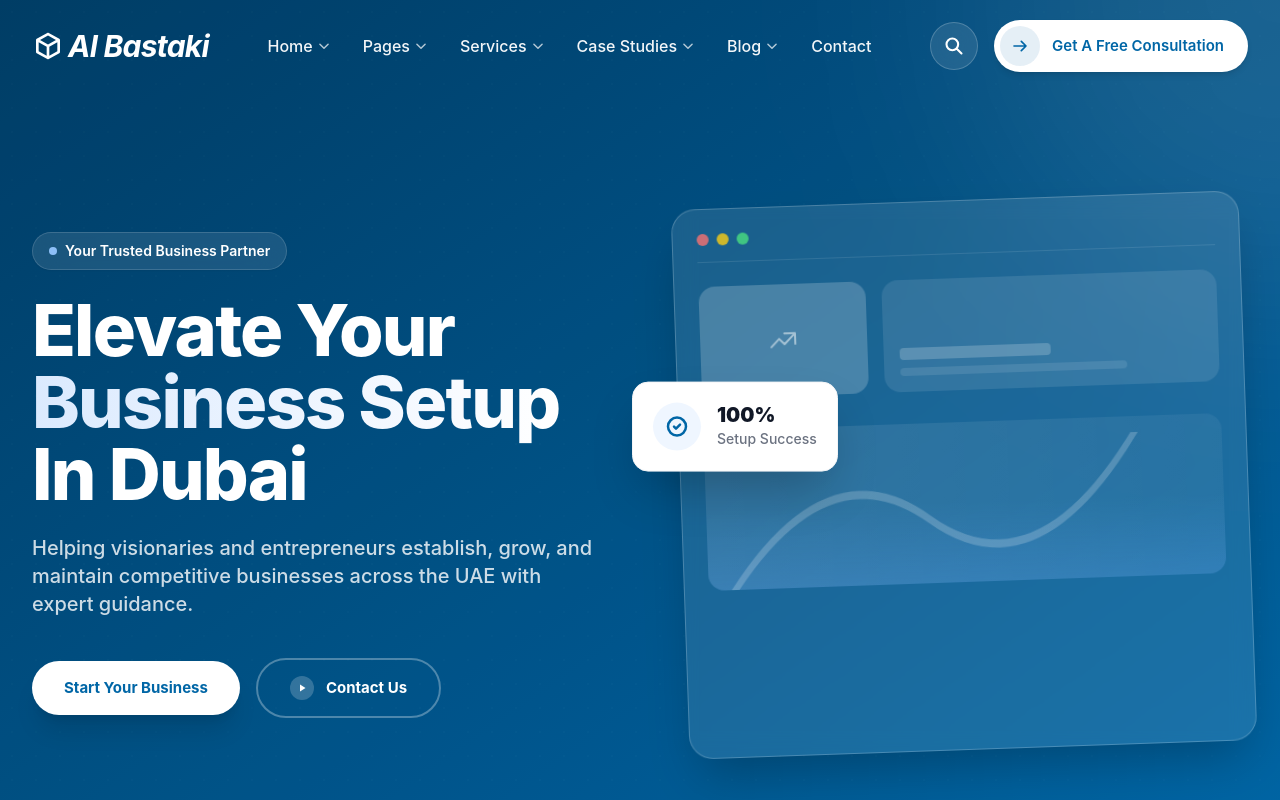
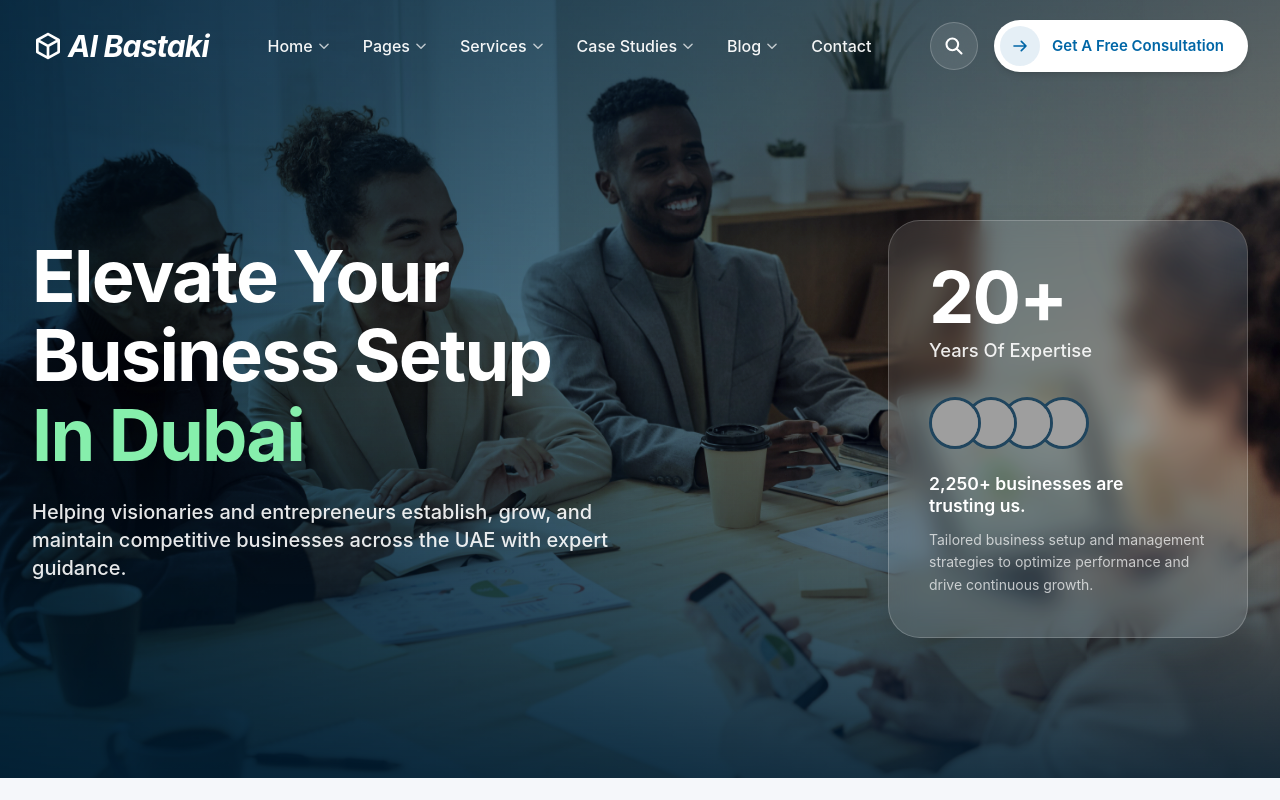
Before and after one commit to pvsameerpvs/al-bastaki-business-services-nextjs-project, a Next.js app: page / in a window 1280 px wide. Shown: the top 800 px of the page. Built offline with nearby package versions, Linux system fonts and the light colour scheme; grey boxes are pictures that could not be loaded.

Commit message:
fix: ui currct

```diff
--- a/components/Hero.tsx
+++ b/components/Hero.tsx
@@ -1,99 +1,100 @@
 'use client'
 import { motion } from 'framer-motion'
+import { useState, useEffect } from 'react'
 
 export default function Hero(){
+  const [currentImage, setCurrentImage] = useState(0)
+  const images = ['/hero-main1.jpg', '/hero-main2.jpg']
+
+  useEffect(() => {
+    const timer = setInterval(() => {
+      setCurrentImage((prev) => (prev + 1) % images.length)
+    }, 5000)
+    return () => clearInterval(timer)
+  }, [])
+
   return(
-    <section className="relative pt-[160px] md:pt-[200px] pb-20 md:pb-[140px] text-white overflow-hidden bg-primary w-full">
-      {/* Abstract Background Layer */}
-      <div className="absolute inset-0 bg-gradient-to-br from-[#003B62] to-[#0066A6] opacity-95 flex items-center justify-center">
-        {/* Subtle patterned overlay to match the high-end feel in the image */}
-        <div className="absolute inset-0 bg-[radial-gradient(circle_at_center,rgba(255,255,255,0.08)_1px,transparent_1px)] bg-[size:24px_24px] opacity-20"></div>
+    <section className="relative pt-[160px] md:pt-[220px] pb-20 md:pb-[140px] text-white overflow-hidden w-full min-h-[90vh] flex items-center">
+
+      {/* Background Image Slider */}
+      <div className="absolute inset-0 z-0 bg-[#00223E]">
+        {images.map((src, index) => (
+          <div
+            key={src}
+            className={`absolute inset-0 transition-opacity duration-1000 ease-in-out ${index === currentImage ? 'opacity-100 z-10' : 'opacity-0 z-0'}`}
+          >
+            <div
+              className="absolute inset-0 bg-cover bg-center transition-transform duration-[10000ms] ease-linear"
+              style={{
+                backgroundImage: `url(${src})`,
+                transform: index === currentImage ? 'scale(1.05)' : 'scale(1)'
+              }}
+            />
+          </div>
+        ))}
+        {/* Dark overlay to ensure text readability */}
+        <div className="absolute inset-0 bg-black/30 z-10 transition-all"></div>
+        {/* Subtle primary color gradient overlay matching business theme */}
+        <div className="absolute inset-0 bg-gradient-to-r from-[#003B62]/90 via-primary/50 to-transparent z-10 mix-blend-multiply"></div>
+        <div className="absolute inset-0 bg-gradient-to-t from-[#001D33]/80 via-transparent to-[#001D33]/40 z-10"></div>
       </div>
-      {/* Soft light bloom behind hero text */}
-      <div className="absolute top-0 right-0 w-[600px] h-[600px] bg-white/10 rounded-full blur-[120px] translate-x-1/2 -translate-y-1/2 pointer-events-none"></div>
 
-      <div className="max-w-[1400px] mx-auto px-6 xl:px-8 relative z-10 grid md:grid-cols-2 gap-12 lg:gap-20 items-center">
+      <div className="max-w-[1400px] mx-auto px-6 xl:px-8 relative z-20 w-full grid md:grid-cols-[1.2fr_0.8fr] gap-12 lg:gap-20 items-center">
 
+        {/* Left Column Content */}
+        <motion.div
+          initial={{opacity:0,x:-40}}
+          animate={{opacity:1,x:0}}
+          transition={{duration:0.8, ease:"easeOut"}}
+        >
+          <h1 className="text-[3.5rem] md:text-[4rem] lg:text-[4.5rem] font-bold mb-6 leading-[1.1] tracking-tight text-white">
+             Elevate Your <br/> Business Setup <br/>
+            <span className="text-green-300">In Dubai</span>
+          </h1>
+
+          <p className="mb-10 text-lg md:text-xl text-white/90 font-medium max-w-xl leading-relaxed">
+            Helping visionaries and entrepreneurs establish, grow, and maintain competitive businesses across the UAE with expert guidance.
+          </p>
+
+        </motion.div>
+
+        {/* Right Column Glassmorphic Card (matching the UI reference) */}
         <motion.div
           initial={{opacity:0,y:40}}
           animate={{opacity:1,y:0}}
-          transition={{duration:0.8, ease:"easeOut"}}
+          transition={{duration:1, delay: 0.3, ease:"easeOut"}}
+          className="justify-self-center md:justify-self-end mt-10 md:mt-0 w-full"
         >
-          {/* Subtle badge above title */}
-          <div className="inline-flex items-center gap-2 px-4 py-2 rounded-full bg-white/10 backdrop-blur-md border border-white/15 text-sm font-semibold mb-6 shadow-sm">
-            <span className="w-2 h-2 rounded-full bg-blue-300 animate-pulse"></span>
-            Your Trusted Business Partner
+          <div className="bg-white/10 backdrop-blur-[12px] border border-white/20 rounded-[2rem] p-8 md:p-10 max-w-[360px] w-full text-white shadow-2xl relative overflow-hidden ml-auto">
+            {/* Subtle glow inside card */}
+            <div className="absolute -top-20 -right-20 w-40 h-32 bg-blue-300/20 blur-[50px] rounded-full pointer-events-none"></div>
+
+            <div className="text-[4.5rem] font-bold leading-none tracking-tight mb-1">20+</div>
+            <div className="text-[1.15rem] text-white/90 mb-8 font-medium">Years Of Expertise</div>
+
+            <div className="flex -space-x-4 mb-6">
+              {[
+                "https://i.pravatar.cc/100?img=11",
+                "https://i.pravatar.cc/100?img=12",
+                "https://i.pravatar.cc/100?img=13",
+                "https://i.pravatar.cc/100?img=14"
+              ].map((src, i) => (
+                <img
+                  key={i}
+                  src={src}
+                  alt={`Client ${i}`}
+                  className="w-[52px] h-[52px] rounded-full border-[3px] border-[#20455E] object-cover relative z-10"
+                  style={{ zIndex: 10 - i }}
+                />
+              ))}
+            </div>
+
+            <div className="font-semibold text-[1.1rem] mb-3 pr-4 leading-tight">2,250+ businesses are trusting us.</div>
+
+            <p className="text-sm text-white/70 leading-relaxed">
+              Tailored business setup and management strategies to optimize performance and drive continuous growth.
+            </p>
           </div>
-
-          <h1 className="text-5xl md:text-6xl lg:text-7xl font-extrabold mb-6 leading-[1.15] tracking-tight">
-            Elevate Your <span className="text-transparent bg-clip-text bg-gradient-to-r from-blue-100 to-white">Business Setup</span> In Dubai
-          </h1>
-
-          <p className="mb-10 text-lg md:text-xl text-white/80 font-medium max-w-xl leading-relaxed">
-            Helping visionaries and entrepreneurs establish, grow, and maintain competitive businesses across the UAE with expert guidance.
-          </p>
-
-          <div className="flex flex-wrap items-center gap-4">
-            <button className="bg-white text-primary px-8 py-4 rounded-full font-bold hover:bg-gray-50 transition shadow-xl hover:-translate-y-0.5 text-[15px]">
-              Start Your Business
-            </button>
-            <button className="flex items-center gap-3 bg-transparent border-2 border-white/30 hover:border-white text-white px-8 py-4 rounded-full font-bold transition hover:-translate-y-0.5 text-[15px] group">
-              <span className="flex items-center justify-center w-6 h-6 rounded-full bg-white/20 group-hover:bg-white/30 transition-colors">
-                 <svg className="w-3 h-3 text-white" fill="currentColor" viewBox="0 0 24 24"><path d="M8 5v14l11-7z" /></svg>
-              </span>
-              Contact Us
-            </button>
-          </div>
-        </motion.div>
-
-        <motion.div
-          initial={{opacity:0,scale:0.95}}
-          animate={{opacity:1,scale:1}}
-          transition={{duration:1, delay: 0.2, ease:"easeOut"}}
-          className="relative h-[480px] lg:h-[550px] w-full hidden md:block"
-        >
-          {/* Glassmorphic decorative card representing dashboard/content */}
-          <div className="absolute inset-0 bg-white/10 border border-white/20 rounded-3xl backdrop-blur-md shadow-2xl p-6 flex flex-col gap-4 overflow-hidden transform lg:-rotate-2 transition-transform hover:rotate-0 duration-500">
-
-             {/* Decorative Window Top */}
-             <div className="flex items-center gap-2 mb-2 pb-4 border-b border-white/10">
-               <div className="w-3 h-3 rounded-full bg-red-400/80"></div>
-               <div className="w-3 h-3 rounded-full bg-yellow-400/80"></div>
-               <div className="w-3 h-3 rounded-full bg-green-400/80"></div>
-             </div>
-
-             <div className="flex gap-4">
-               <div className="w-1/3 h-28 bg-white/20 rounded-2xl flex items-center justify-center">
-                 <svg className="w-8 h-8 text-white/50" fill="none" viewBox="0 0 24 24" stroke="currentColor"><path strokeLinecap="round" strokeLinejoin="round" strokeWidth={1.5} d="M13 7h8m0 0v8m0-8l-8 8-4-4-6 6" /></svg>
-               </div>
-               <div className="w-2/3 h-28 bg-white/10 rounded-2xl p-4 flex flex-col justify-end">
-                 <div className="w-1/2 h-3 bg-white/20 rounded mb-2"></div>
-                 <div className="w-3/4 h-2 bg-white/10 rounded"></div>
-               </div>
-             </div>
-
-             <div className="w-full h-40 bg-gradient-to-r from-white/10 to-white/5 rounded-2xl p-4 relative overflow-hidden mt-4">
-               <div className="absolute bottom-0 left-0 w-full h-1/2 bg-gradient-to-t from-blue-400/20 to-transparent"></div>
-               <svg className="w-full h-full text-white/20 absolute bottom-0 -mb-4" preserveAspectRatio="none" viewBox="0 0 100 20" fill="none" stroke="currentColor" strokeWidth="1"><path d="M0,20 Q20,0 40,10 T80,0 T100,20" strokeLinecap="round" strokeLinejoin="round"/></svg>
-             </div>
-
-          </div>
-
-          {/* Floating stat element */}
-          <motion.div
-            animate={{y:[-15,15,-15]}}
-            transition={{repeat:Infinity, duration:5, ease:"easeInOut"}}
-            className="absolute -left-12 top-1/3 bg-white text-gray-800 p-5 rounded-2xl shadow-2xl border border-gray-100 flex items-center gap-4 hidden lg:flex"
-          >
-            <div className="w-12 h-12 bg-blue-50 rounded-full flex items-center justify-center">
-               <svg className="w-6 h-6 text-primary" fill="none" viewBox="0 0 24 24" stroke="currentColor"><path strokeLinecap="round" strokeLinejoin="round" strokeWidth={2.5} d="M9 12l2 2 4-4m6 2a9 9 0 11-18 0 9 9 0 0118 0z" /></svg>
-            </div>
-            <div>
-              <div className="text-xl font-black text-gray-900 leading-none">100%</div>
-              <div className="text-sm text-gray-500 font-medium mt-1">Setup Success</div>
-            </div>
-          </motion.div>
-
         </motion.div>
 
       </div>
```
Also changed, not shown: public/hero-main1.jpg (added), public/hero-main2.jpg (added).
